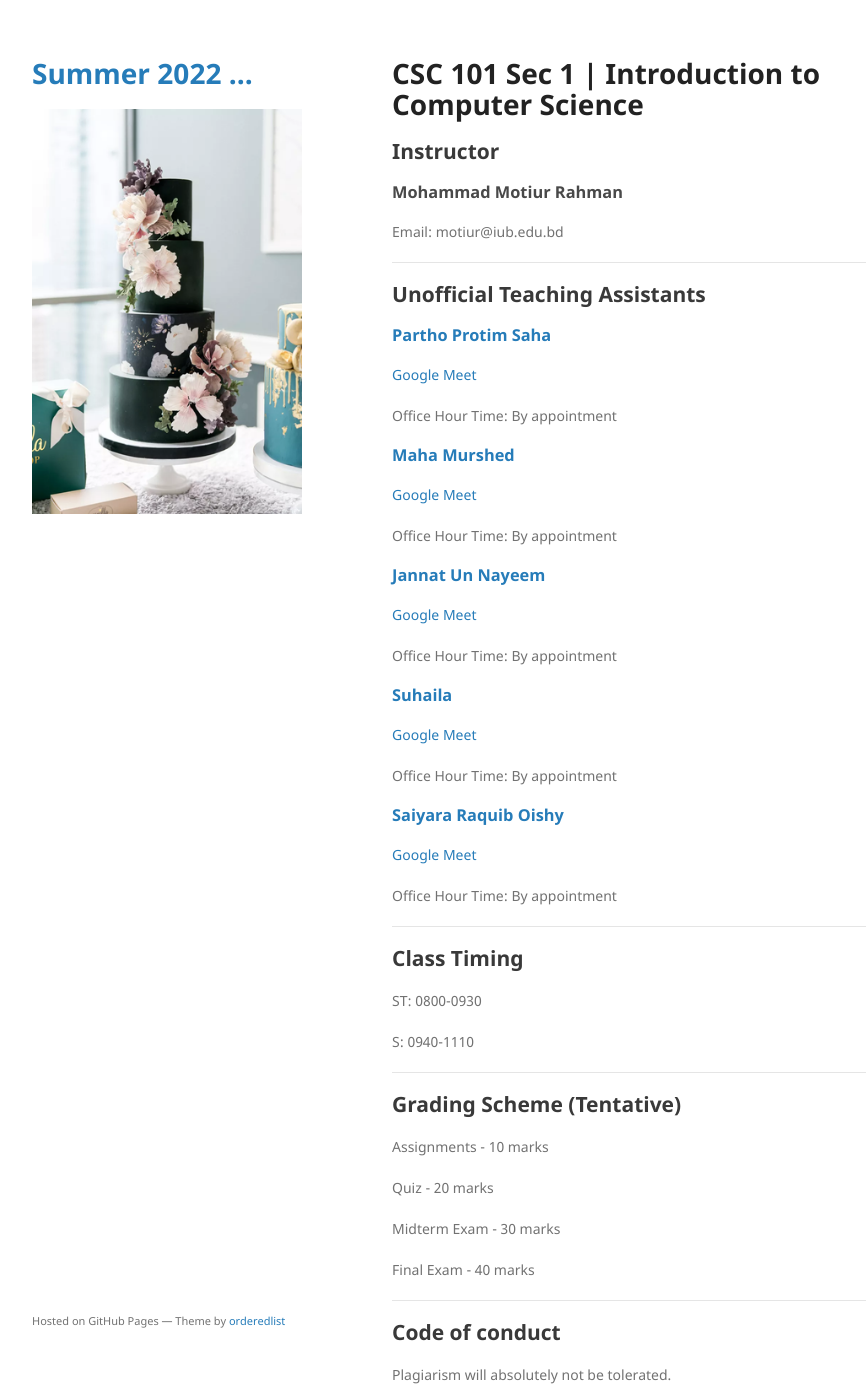
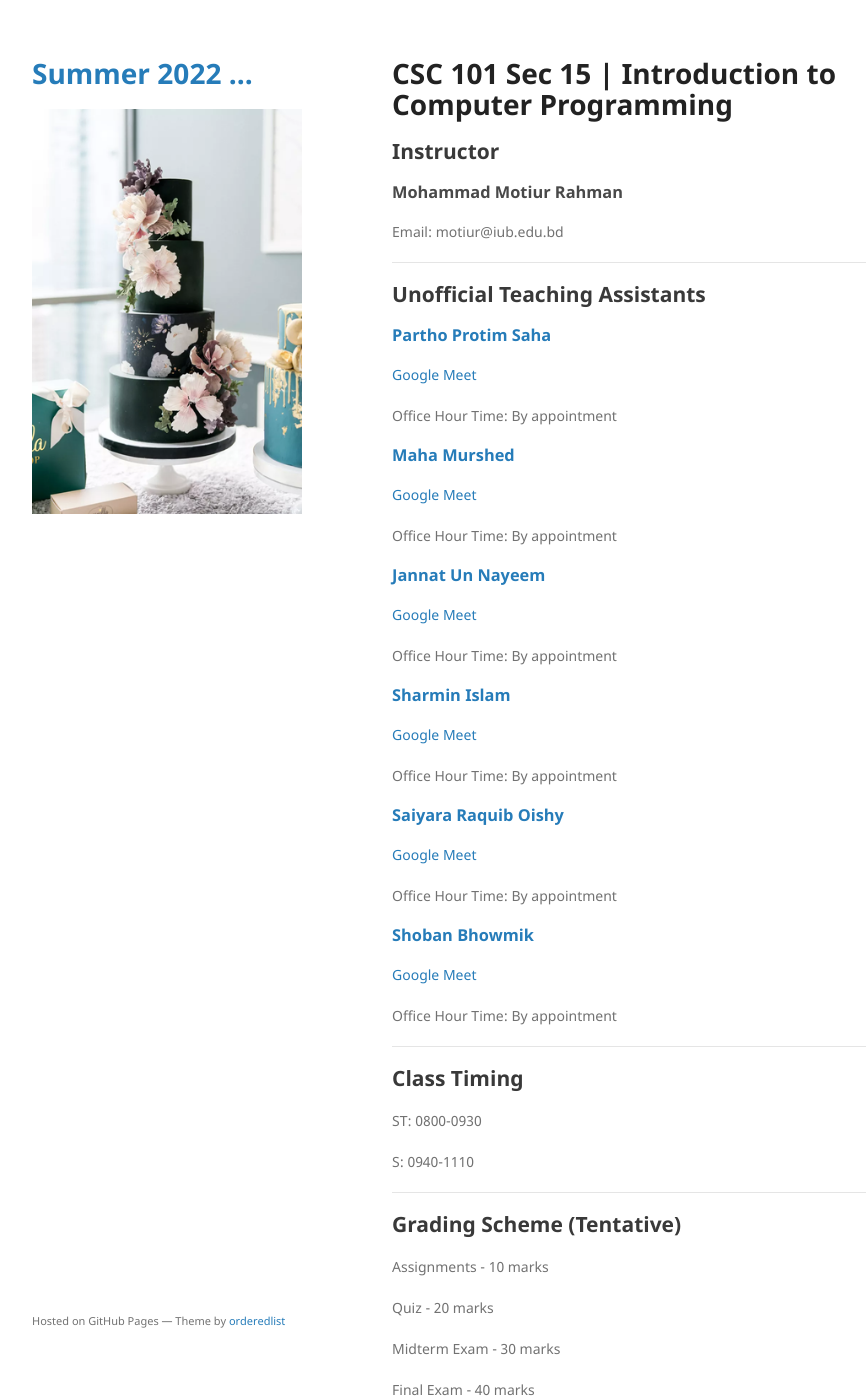
Before and after one commit to mohammadmotiurrahman/mohammadmotiurrahman.github.io, a Jekyll site: the page built from csc101_15/index.md, in a window 1280 px wide and 1400 px high. Shown: the whole window, without its empty margins (178-1044 px from the left). Built offline with Jekyll 4.4.1, drawn with Linux system fonts in a browser that asks for light colours; our own code applies the rules of GitHub Pages for plain Markdown files.

Commit message:
Update index.md

```diff
--- a/csc101_15/index.md
+++ b/csc101_15/index.md
@@ -1,4 +1,4 @@
-# CSC 101 Sec 1 | Introduction to Computer Science
+# CSC 101 Sec 15 | Introduction to Computer Programming
 
 ## Instructor
 ### Mohammad Motiur Rahman
@@ -27,7 +27,7 @@
 Office Hour Time: By appointment
 
 
-### [Suhaila](mailto:1910496@iub.edu.bd )
+### [Sharmin Islam](mailto:1822217@iub.edu.bd  )
 
 [Google Meet](http://meet.google.com/ooy-ozzg-dzt)
 
@@ -40,6 +40,12 @@
 
 Office Hour Time: By appointment
 
+
+### [Shoban Bhowmik](mailto:1930533@iub.edu.bd )
+
+[Google Meet](meet.google.com/trr-ysdk-bta)
+
+Office Hour Time: By appointment
 
 
 * * *
```
